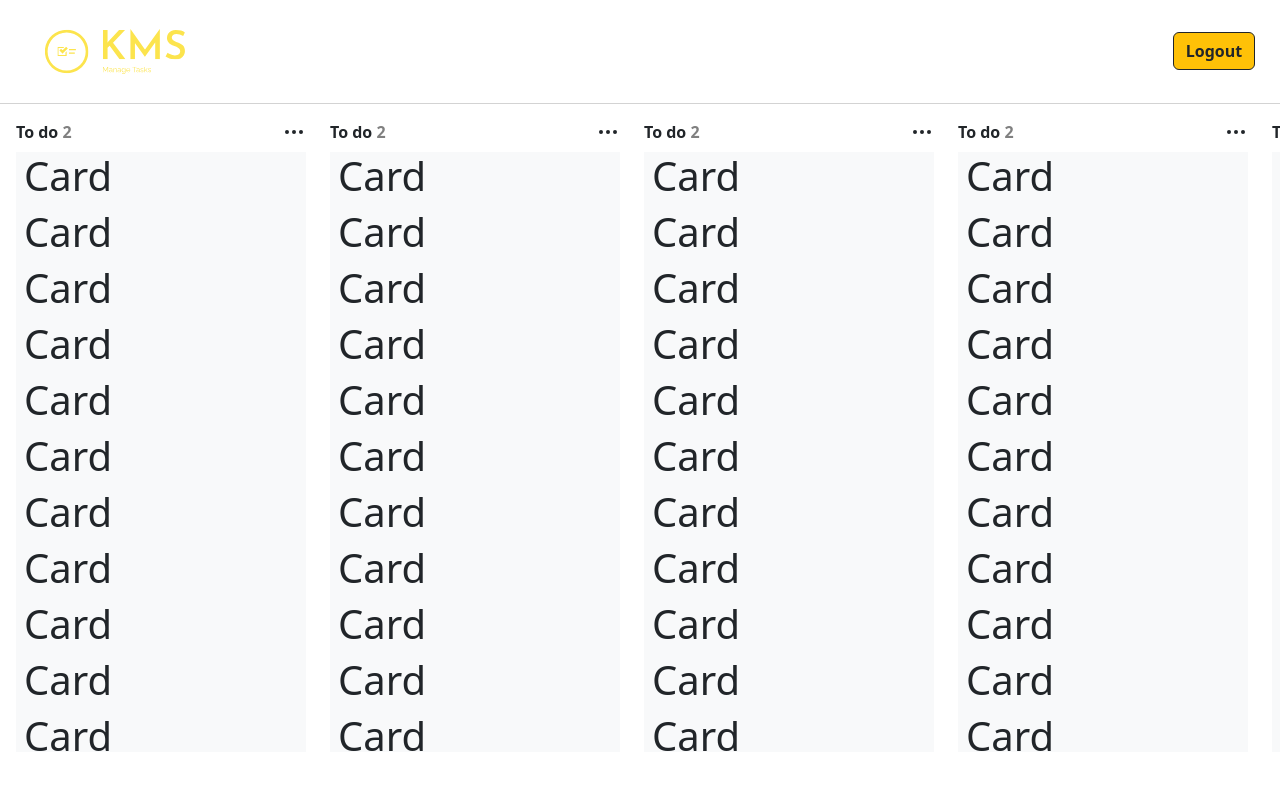
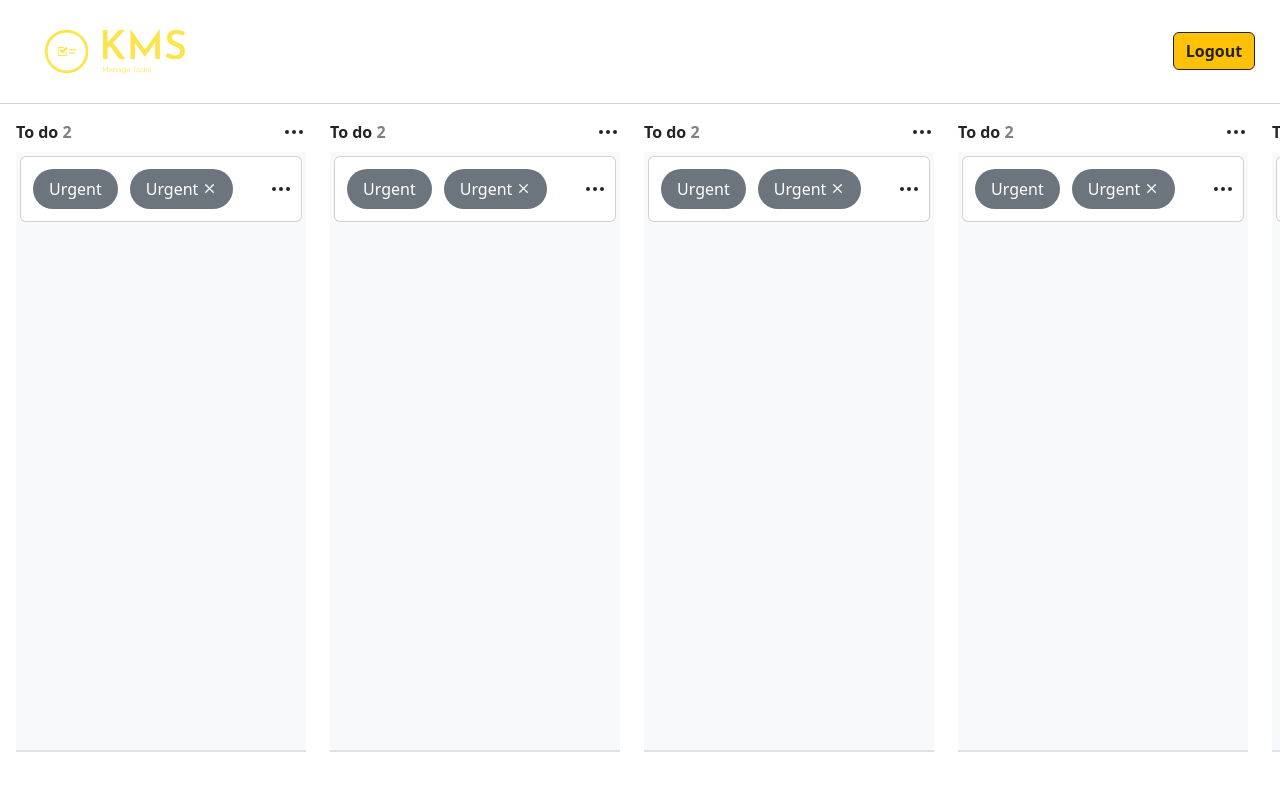
Before and after one commit to ayushempire/Kanban_Task_Management, a React (Vite) app: page /KanBoard in a window 1280 px wide. Shown: the top 790 px of the page. Built offline with nearby package versions, Linux system fonts and the light colour scheme.

Commit message:
made card , label or chip_lable

```diff
--- /dev/null
+++ b/src/KANBOARD/Card.jsx
@@ -0,0 +1,17 @@
+import React from "react";
+import { MoreHorizontal } from "react-feather";
+import Chip from "./Chip";
+
+export default function Card() {
+  return (
+    <div className="card p-2">
+      <div className="card_top d-flex align-items-center">
+        <div className="card_lable me-auto d-flex flex-row gap-1">
+          <Chip title="Urgent" color="red" />
+          <Chip close title="Urgent" color="red" />
+        </div>
+        <MoreHorizontal />
+      </div>
+    </div>
+  );
+}
--- /dev/null
+++ b/src/KANBOARD/Chip.jsx
@@ -0,0 +1,18 @@
+import React from "react";
+import { X } from "react-feather";
+
+export default function Chip(props) {
+  return (
+    <div
+      className="chip d-flex rounded-5 px-3 py-2 text-white align-items-center gap-1 m-1 bg-secondary "
+      style={{
+        backgroundColor: props.color,
+        width: "fit-content",
+        cursor: "pointer",
+      }}
+    >
+      {props.title}
+      {props.close && <X style={{ width: "15px", height: "15px" }} />}
+    </div>
+  );
+}
--- a/src/KANBOARD/Column.jsx
+++ b/src/KANBOARD/Column.jsx
@@ -2,6 +2,7 @@ import React from "react";
 import { styled } from "styled-components";
 import { MoreHorizontal } from "react-feather";
 import "./Column.css";
+import Card from "./Card";
 
 export default function Column() {
   return (
@@ -16,36 +17,13 @@ export default function Column() {
         <MoreHorizontal />
       </div>
       <div
-        className="Card bg-light d-flex flex-row flex-md-column flex-lg-column ps-2"
+        className="ColunCard bg-light d-flex flex-row flex-md-column flex-lg-column p-1  gap-2 border-2 border-bottom"
         style={{
           height: "75vh",
           overflowY: "auto",
         }}
       >
-        <H1>Card</H1>
-        <H1>Card</H1>
-        <H1>Card</H1>
-        <H1>Card</H1>
-        <H1>Card</H1>
-        <H1>Card</H1>
-        <H1>Card</H1>
-        <H1>Card</H1>
-        <H1>Card</H1>
-        <H1>Card</H1>
-        <H1>Card</H1>
-        <H1>Card</H1>
-        <H1>Card</H1>
-        <H1>Card</H1>
-        <H1>Card</H1>
-        <H1>Card</H1>
-        <H1>Card</H1>
-        <H1>Card</H1>
-        <H1>Card</H1>
-        <H1>Card</H1>
-        <H1>Card</H1>
-        <H1>Card</H1>
-        <H1>Card</H1>
-        <H1>Card</H1>
+        <Card />
       </div>
     </div>
   );
```
